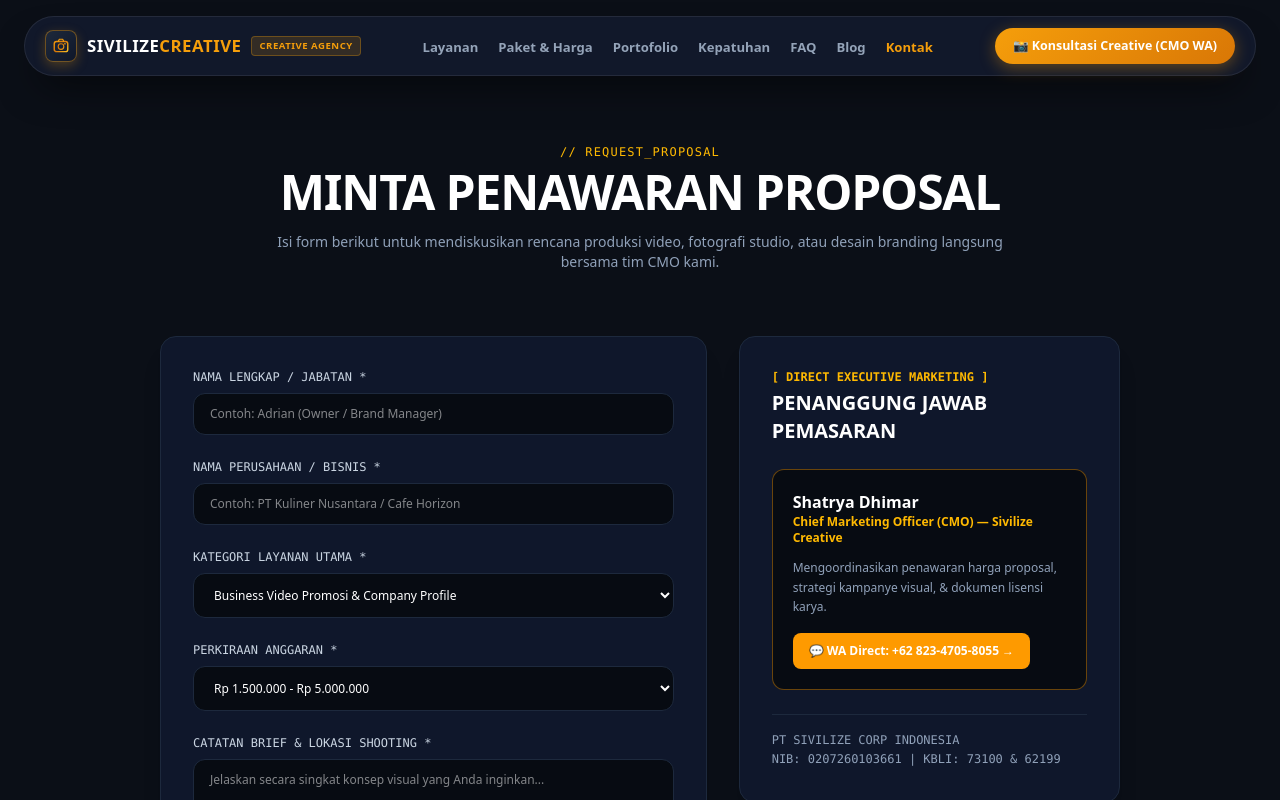
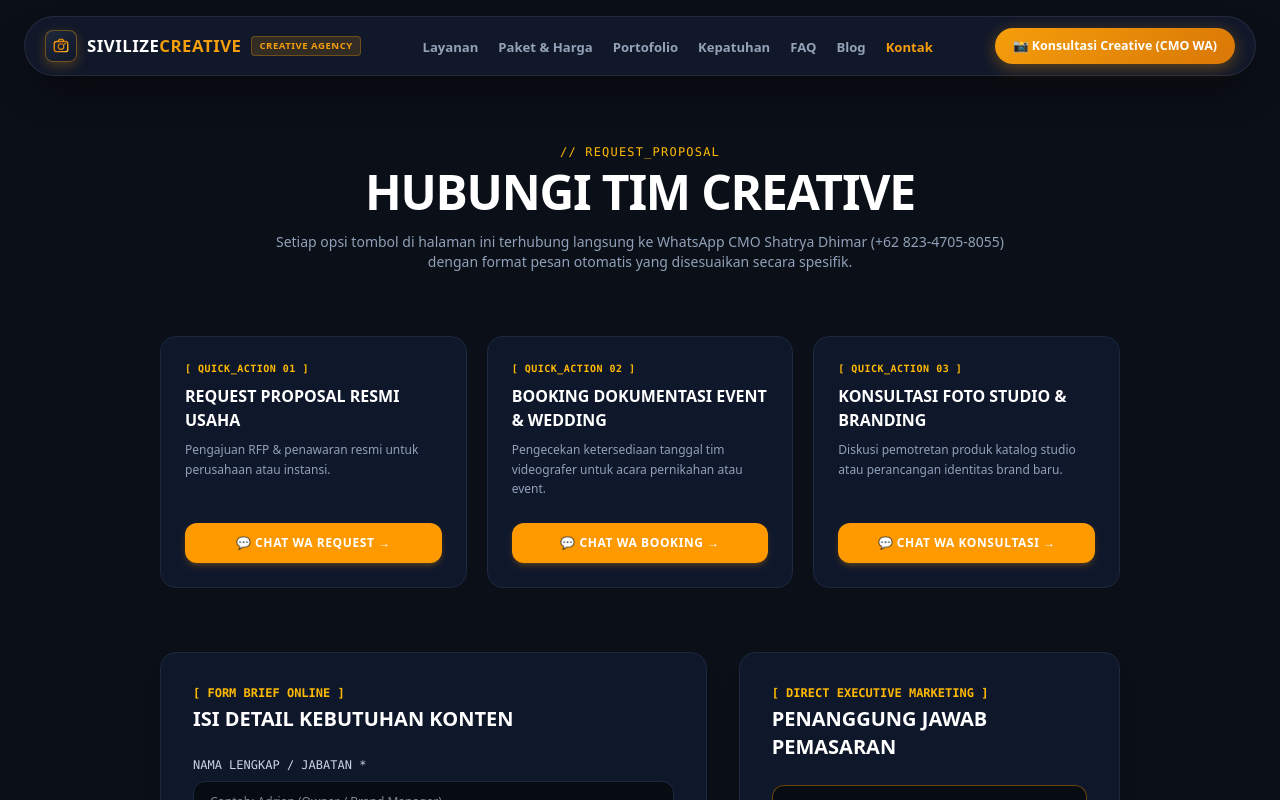
Before and after one commit to muhamadadrian210-debug/sivilize-creative, a Next.js app: page /kontak in a window 1280 px wide. Shown: the top 800 px of the page. Built offline with nearby package versions, Linux system fonts and the light colour scheme.

Commit message:
feat: implement unique pre-filled WhatsApp messages for every single package, service item, and contact action directed to CMO Shatrya Dhimar (+62 823-4705-8055)

```diff
--- a/src/app/kontak/page.tsx
+++ b/src/app/kontak/page.tsx
@@ -13,13 +13,33 @@ export default function KontakPage() {
     pesan: "",
   });
 
+  const cmoNumber = "6282347058055";
+
   const handleSubmit = (e: React.FormEvent) => {
     e.preventDefault();
     const text = encodeURIComponent(
       `Halo Mas Shatrya Dhimar (CMO Sivilize Creative),\n\nSaya ingin mengajukan Request Proposal (RFP) / Konsultasi Pengerjaan Konten Kreatif:\n\n👤 Nama: ${formData.nama}\n🏢 Perusahaan/Instansi: ${formData.perusahaan}\n📌 Kategori Layanan: ${formData.layanan}\n💰 Perkiraan Anggaran: ${formData.anggaran}\n📝 Catatan Brief: ${formData.pesan}\n\nMohon dibantu koordinasi awalnya. Terima kasih.`
     );
-    window.open(`https://wa.me/6282347058055?text=${text}`, "_blank");
+    window.open(`https://wa.me/${cmoNumber}?text=${text}`, "_blank");
   };
+
+  const quickActions = [
+    {
+      title: "Request Proposal Resmi Usaha",
+      desc: "Pengajuan RFP & penawaran resmi untuk perusahaan atau instansi.",
+      waMessage: "Halo Mas Shatrya Dhimar (CMO Sivilize Creative),\n\nSaya mau mengajukan Request Proposal (RFP) resmi untuk proyek pembuatan media / video perusahaan kami.\n\nBoleh dibantu jadwal meeting brief & dokumen penawarannya? Terima kasih."
+    },
+    {
+      title: "Booking Dokumentasi Event & Wedding",
+      desc: "Pengecekan ketersediaan tanggal tim videografer untuk acara pernikahan atau event.",
+      waMessage: "Halo Mas Shatrya Dhimar (CMO Sivilize Creative),\n\nSaya bermaksud mengecek ketersediaan tanggal & booking tim dokumentasi acara kami (Wedding / Event Corporate).\n\nBoleh dibantu koordinasi tanggal & paketnya? Terima kasih."
+    },
+    {
+      title: "Konsultasi Foto Studio & Branding",
+      desc: "Diskusi pemotretan produk katalog studio atau perancangan identitas brand baru.",
+      waMessage: "Halo Mas Shatrya Dhimar (CMO Sivilize Creative),\n\nSaya bermaksud berkonsultasi mengenai sesi Foto Produk Studio & perancangan Brand Identity untuk bisnis saya.\n\nBoleh dibantu form brief & jadwal penyerahan sampel produknya? Terima kasih."
+    }
+  ];
 
   return (
     <div className="page-wrapper min-h-screen flex flex-col font-sans bg-[#0b0f17] text-slate-300">
@@ -30,16 +50,45 @@ export default function KontakPage() {
 
           <div className="text-center max-w-3xl mx-auto mb-16">
             <span className="text-amber-400 text-xs font-mono tracking-widest uppercase block mb-2">// REQUEST_PROPOSAL</span>
-            <h1 className="text-3xl sm:text-5xl font-extrabold text-white tracking-tight uppercase">Minta Penawaran Proposal</h1>
+            <h1 className="text-3xl sm:text-5xl font-extrabold text-white tracking-tight uppercase">Hubungi Tim Creative</h1>
             <p className="text-slate-400 text-sm mt-4">
-              Isi form berikut untuk mendiskusikan rencana produksi video, fotografi studio, atau desain branding langsung bersama tim CMO kami.
+              Setiap opsi tombol di halaman ini terhubung langsung ke WhatsApp CMO Shatrya Dhimar (+62 823-4705-8055) dengan format pesan otomatis yang disesuaikan secara spesifik.
             </p>
+          </div>
+
+          {/* QUICK ACTION BUTTONS */}
+          <div className="grid grid-cols-1 md:grid-cols-3 gap-5 mb-16">
+            {quickActions.map((act, idx) => (
+              <div key={idx} className="p-6 rounded-2xl bg-slate-900 border border-slate-800 flex flex-col justify-between hover:border-amber-500/50 transition-all">
+                <div>
+                  <span className="text-amber-400 font-mono text-[10px] font-bold uppercase tracking-wider block mb-2">
+                    [ QUICK_ACTION 0{idx + 1} ]
+                  </span>
+                  <h3 className="text-base font-bold text-white uppercase mb-2">{act.title}</h3>
+                  <p className="text-slate-400 text-xs leading-relaxed mb-6">{act.desc}</p>
+                </div>
+
+                <a
+                  href={`https://wa.me/${cmoNumber}?text=${encodeURIComponent(act.waMessage)}`}
+                  target="_blank"
+                  rel="noopener noreferrer"
+                  className="block text-center py-3 px-4 rounded-xl bg-amber-500 hover:bg-amber-400 text-white font-extrabold text-xs uppercase tracking-wider transition-all shadow-md shadow-amber-500/20"
+                >
+                  💬 Chat WA {act.title.split(" ")[0]} &rarr;
+                </a>
+              </div>
+            ))}
           </div>
 
           <div className="grid grid-cols-1 lg:grid-cols-12 gap-8 items-start">
 
             {/* FORM */}
             <div className="lg:col-span-7 p-8 rounded-2xl bg-slate-900 border border-slate-800 shadow-xl">
+              <div className="mb-6">
+                <span className="text-amber-400 font-mono text-xs font-bold block mb-1">[ FORM BRIEF ONLINE ]</span>
+                <h2 className="text-xl font-bold text-white uppercase">Isi Detail Kebutuhan Konten</h2>
+              </div>
+
               <form onSubmit={handleSubmit} className="space-y-6">
                 <div>
                   <label className="block text-xs font-mono text-slate-300 uppercase mb-2">Nama Lengkap / Jabatan *</label>
@@ -72,10 +121,10 @@ export default function KontakPage() {
                     onChange={(e) => setFormData({ ...formData, layanan: e.target.value })}
                     className="w-full px-4 py-3 rounded-xl bg-[#070b12] border border-slate-800 text-white text-xs focus:outline-none focus:border-amber-500"
                   >
-                    <option value="Business Video Promosi">Business Video Promosi & Company Profile</option>
+                    <option value="Business Video Promosi">Business Video Promosi &amp; Company Profile</option>
                     <option value="Event Documentation">Event Documentation (Wedding / Wisuda / Seminar)</option>
                     <option value="Commercial Photography">Commercial Photography (Foto Produk / Menu)</option>
-                    <option value="Logo & Brand Identity">Logo & Brand Identity Guidelines</option>
+                    <option value="Logo & Brand Identity">Logo &amp; Brand Identity Guidelines</option>
                     <option value="Social Media Retainer">Social Media Retainer (TikTok / Reels)</option>
                   </select>
                 </div>
@@ -95,7 +144,7 @@ export default function KontakPage() {
                 </div>
 
                 <div>
-                  <label className="block text-xs font-mono text-slate-300 uppercase mb-2">Catatan Brief & Lokasi Shooting *</label>
+                  <label className="block text-xs font-mono text-slate-300 uppercase mb-2">Catatan Brief &amp; Lokasi Shooting *</label>
                   <textarea
                     required
                     rows={4}
@@ -110,7 +159,7 @@ export default function KontakPage() {
                   type="submit"
                   className="w-full py-4 rounded-xl bg-amber-500 hover:bg-amber-400 text-white font-extrabold text-xs uppercase tracking-wider transition-all shadow-lg shadow-amber-500/30"
                 >
-                  🚀 Kirim Request Proposal Ke WA CMO &rarr;
+                  🚀 Kirim Form Brief Ke WA CMO (+62 823-4705-8055) &rarr;
                 </button>
               </form>
             </div>
@@ -124,21 +173,23 @@ export default function KontakPage() {
                 <strong className="text-white font-bold text-base block">Shatrya Dhimar</strong>
                 <span className="text-amber-400 font-bold text-xs block mb-3">Chief Marketing Officer (CMO) — Sivilize Creative</span>
                 <p className="text-slate-400 text-xs leading-relaxed mb-4">
-                  Mengoordinasikan penawaran harga proposal, strategi kampanye visual, & dokumen lisensi karya.
+                  Mengoordinasikan penawaran harga proposal, strategi kampanye visual, &amp; dokumen lisensi karya.
                 </p>
                 <a
-                  href="https://wa.me/6282347058055"
+                  href={`https://wa.me/${cmoNumber}?text=${encodeURIComponent(
+                    "Halo Mas Shatrya Dhimar (CMO Sivilize Creative),\n\nSaya ingin mengajukan pertanyaan langsung mengenai layanan media & video produksi Sivilize Creative.\n\nBoleh dibantu konsultasinya? Terima kasih."
+                  )}`}
                   target="_blank"
                   rel="noopener noreferrer"
                   className="inline-flex items-center gap-2 py-2.5 px-4 rounded-lg bg-amber-500 hover:bg-amber-400 text-white font-extrabold text-xs transition-all"
                 >
-                  💬 WA Direct: +62 823-4705-8055 &rarr;
+                  💬 WA Direct CMO (+62 823-4705-8055) &rarr;
                 </a>
               </div>
 
               <div className="text-xs text-slate-400 leading-relaxed border-t border-slate-800 pt-4 font-mono">
                 PT SIVILIZE CORP INDONESIA<br />
-                NIB: 0207260103661 | KBLI: 73100 & 62199
+                NIB: 2510240092537 | KBLI: 62199 &amp; 62019
               </div>
             </div>
 
--- a/src/app/layanan/page.tsx
+++ b/src/app/layanan/page.tsx
@@ -20,9 +20,16 @@ const KupangTag = () => (
     fontFamily: "monospace",
     whiteSpace: "nowrap",
   }}>
-    📍 Kupang & Sekitarnya
+    📍 Kupang &amp; Sekitarnya
   </span>
 );
+
+const cmoWaNumber = "6282347058055";
+
+const getServiceWaLink = (serviceName: string, categoryName: string) => {
+  const text = `Halo Mas Shatrya Dhimar (CMO Sivilize Creative),\n\nSaya bermaksud mengajukan konsultasi & penawaran khusus untuk layanan *${serviceName}* (Kategori: ${categoryName}).\n\nBoleh dibantu alur brief, estimasi biaya, dan jadwal pengerjaannya? Terima kasih.`;
+  return `https://wa.me/${cmoWaNumber}?text=${encodeURIComponent(text)}`;
+};
 
 const serviceCategories = [
   {
@@ -103,7 +110,7 @@ export default function LayananPage() {
             <span className="text-amber-400 text-[10px] font-mono tracking-widest uppercase block mb-2">// CREATIVE_SERVICES</span>
             <h1 className="text-xl sm:text-3xl font-extrabold text-white tracking-tight uppercase">Katalog Layanan Kreatif</h1>
             <p className="text-slate-400 text-xs mt-2">
-              Video komersial, dokumentasi acara, fotografi studio, branding, dan manajemen media sosial.
+              Setiap tombol konsultasi terhubung langsung ke WhatsApp CMO Shatrya Dhimar (+62 823-4705-8055) dengan pesan otomatis yang disesuaikan secara spesifik.
             </p>
           </div>
 
@@ -114,12 +121,12 @@ export default function LayananPage() {
                   <span className="text-amber-400 font-mono text-[10px] font-bold uppercase tracking-widest">
                     [{String(idx + 1).padStart(2, "0")}] {cat.category}
                   </span>
-                  {(cat as any).onLocation && <KupangTag />}
+                  {cat.onLocation && <KupangTag />}
                 </div>
                 <h2 className="text-base sm:text-xl font-bold text-white uppercase mb-2">{cat.title}</h2>
                 <p className="text-slate-400 text-xs mb-6 leading-relaxed">{cat.desc}</p>
 
-                <div className="grid grid-cols-1 sm:grid-cols-2 lg:grid-cols-4 gap-3">
+                <div className="grid grid-cols-1 sm:grid-cols-2 lg:grid-cols-4 gap-4">
                   {cat.items.map((item, i) => (
                     <div key={i} className="p-4 rounded-xl bg-[#070b12] border border-slate-800 hover:border-amber-500/40 transition-all flex flex-col justify-between">
                       <div>
@@ -127,12 +134,12 @@ export default function LayananPage() {
                         <p className="text-slate-400 text-xs leading-relaxed mb-4">{item.detail}</p>
                       </div>
                       <a
-                        href={`https://wa.me/6285137743321?text=${encodeURIComponent(`Halo Pak Briand (COO Sivilize Creative),\nSaya bermaksud konsultasi mengenai layanan *${item.name}*.`)}`}
+                        href={getServiceWaLink(item.name, cat.category)}
                         target="_blank"
                         rel="noopener noreferrer"
-                        className="text-amber-400 font-mono text-xs font-bold hover:underline"
+                        className="inline-block text-center py-2 px-3 rounded-lg bg-amber-500/10 hover:bg-amber-500 border border-amber-500/30 text-amber-400 hover:text-white font-mono text-xs font-bold transition-all"
                       >
-                        Konsultasi Scope Ini &rarr;
+                        Konsultasi {item.name} &rarr;
                       </a>
                     </div>
                   ))}
```
